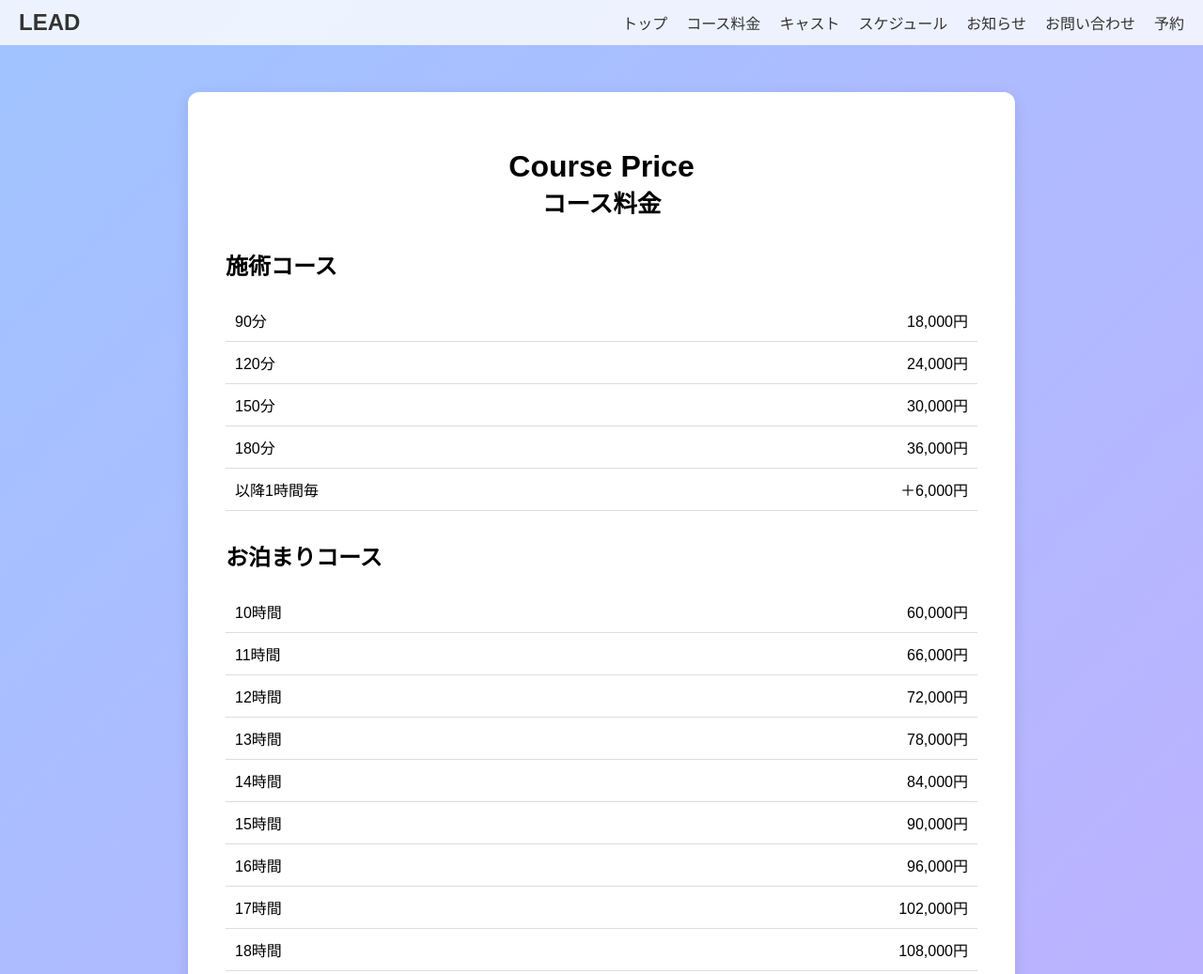
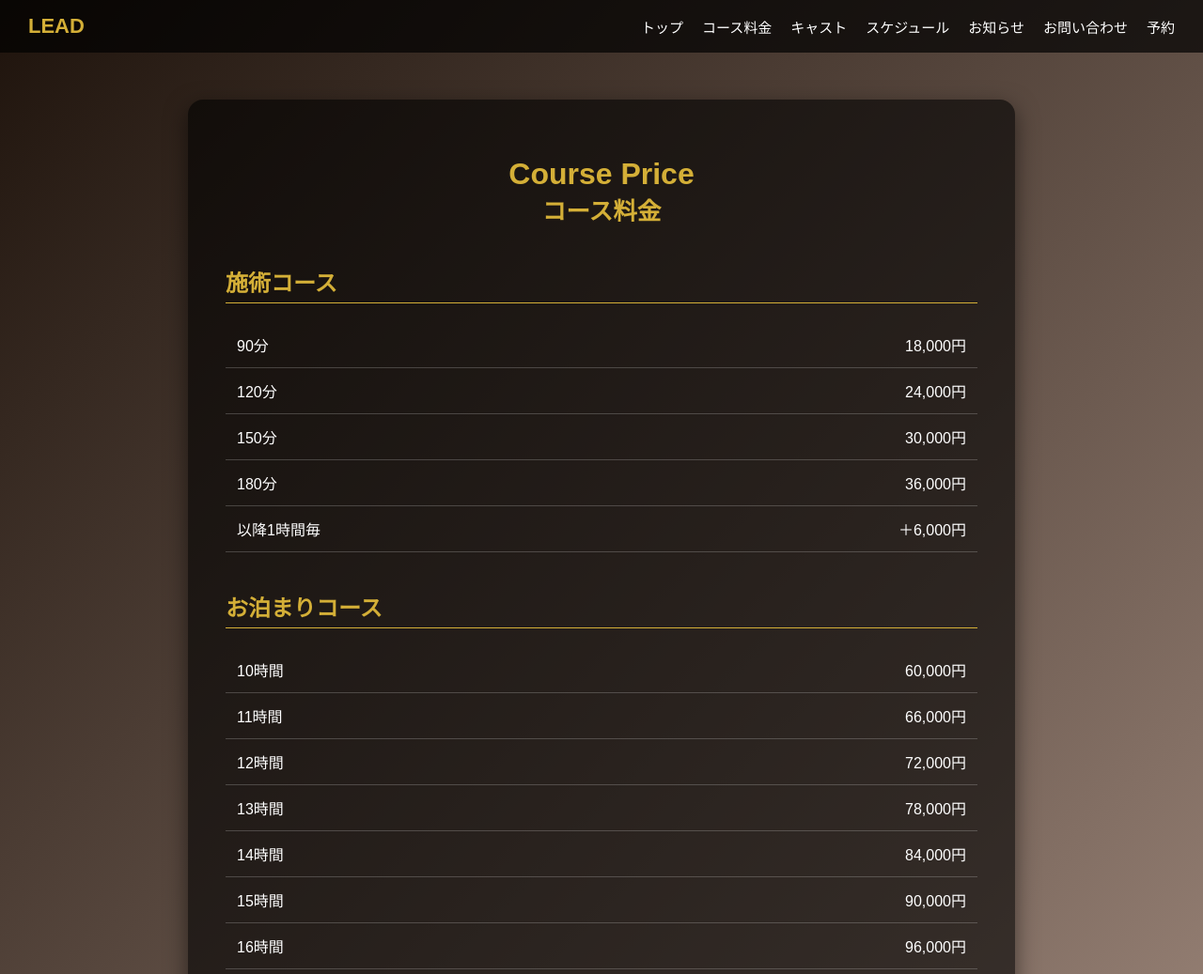
Before and after one commit to ut6119/my-website, a website: page course.html in a window 1280 px wide. Shown: the top 1037 px of the page at 94% size. Drawn offline with Linux system fonts and the light colour scheme.

Commit message:
コースページデザイン変更

```diff
--- a/course.html
+++ b/course.html
@@ -3,25 +3,25 @@
 <head>
   <meta charset="UTF-8" />
   <title>Course Price</title>
-  <link rel="stylesheet" href="https://cdnjs.cloudflare.com/ajax/libs/font-awesome/6.0.0/css/all.min.css">
   <style>
     body {
-      font-family: sans-serif;
-      background: linear-gradient(135deg, #a0c4ff, #bdb2ff);
       margin: 0;
       padding: 0;
+      font-family: 'Hiragino Sans', 'ヒラギノ角ゴ', sans-serif;
+      background: linear-gradient(135deg, #1e130c, #9a8478);
+      color: #fff;
     }
     header {
-      background: rgba(255, 255, 255, 0.8);
-      padding: 10px 20px;
+      background: rgba(0, 0, 0, 0.7);
+      padding: 15px 30px;
       display: flex;
       justify-content: space-between;
       align-items: center;
     }
     header .logo {
-      font-size: 24px;
+      font-size: 22px;
       font-weight: bold;
-      color: #333;
+      color: #d4af37; /* 金色 */
     }
     nav ul {
       list-style: none;
@@ -34,32 +34,37 @@
     }
     nav ul li a {
       text-decoration: none;
-      color: #333;
-      font-size: 16px;
+      color: #fff;
+      font-size: 15px;
     }
     .container {
       max-width: 800px;
       margin: 50px auto;
-      background: #fff;
+      background: rgba(0, 0, 0, 0.6);
       padding: 40px;
-      border-radius: 12px;
-      box-shadow: 0 4px 16px rgba(0,0,0,0.1);
+      border-radius: 16px;
+      box-shadow: 0 8px 24px rgba(0, 0, 0, 0.5);
     }
     h1 {
       text-align: center;
+      color: #d4af37;
       margin-bottom: 30px;
     }
     h2 {
-      margin-top: 30px;
+      border-bottom: 1px solid #d4af37;
+      padding-bottom: 5px;
+      margin-top: 40px;
+      color: #d4af37;
     }
     table {
       width: 100%;
       border-collapse: collapse;
       margin-top: 15px;
+      color: #fff;
     }
     td {
-      padding: 10px;
-      border-bottom: 1px solid #ddd;
+      padding: 12px;
+      border-bottom: 1px solid rgba(255, 255, 255, 0.2);
     }
     td:first-child {
       text-align: left;
@@ -74,12 +79,12 @@
     <div class="logo">LEAD</div>
     <nav>
       <ul>
-        <li><a href="LEADNEW.html">トップ</a></li>
+        <li><a href="index.html">トップ</a></li>
         <li><a href="/course.html">コース料金</a></li>
-        <li><a href="LEADNEW.html#cast">キャスト</a></li>
-        <li><a href="LEADNEW.html#schedule">スケジュール</a></li>
-        <li><a href="LEADNEW.html#news">お知らせ</a></li>
-        <li><a href="LEADNEW.html#contact">お問い合わせ</a></li>
+        <li><a href="index.html#cast">キャスト</a></li>
+        <li><a href="index.html#schedule">スケジュール</a></li>
+        <li><a href="index.html#news">お知らせ</a></li>
+        <li><a href="index.html#contact">お問い合わせ</a></li>
         <li><a href="reserve.html#reserve">予約</a></li>
       </ul>
     </nav>
```
